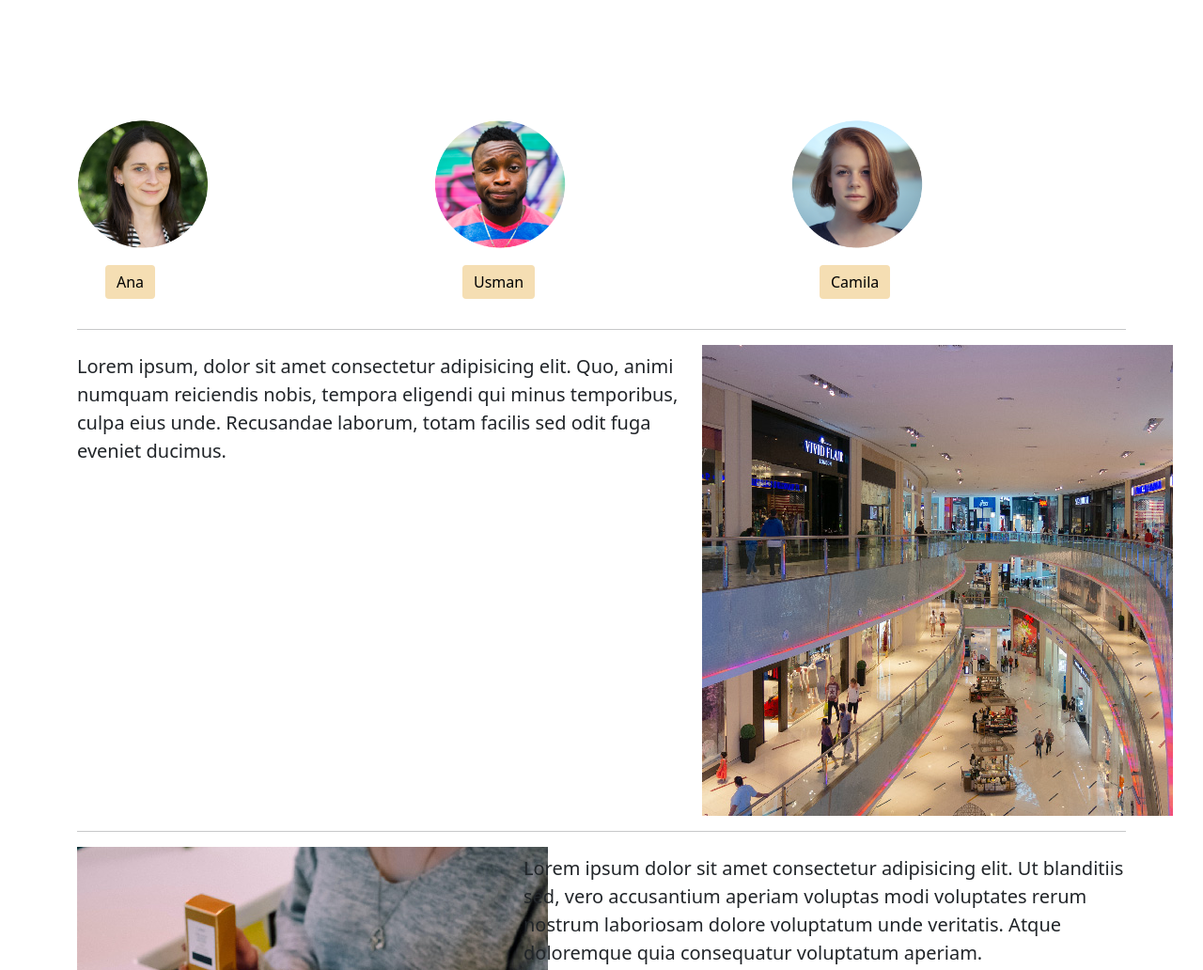
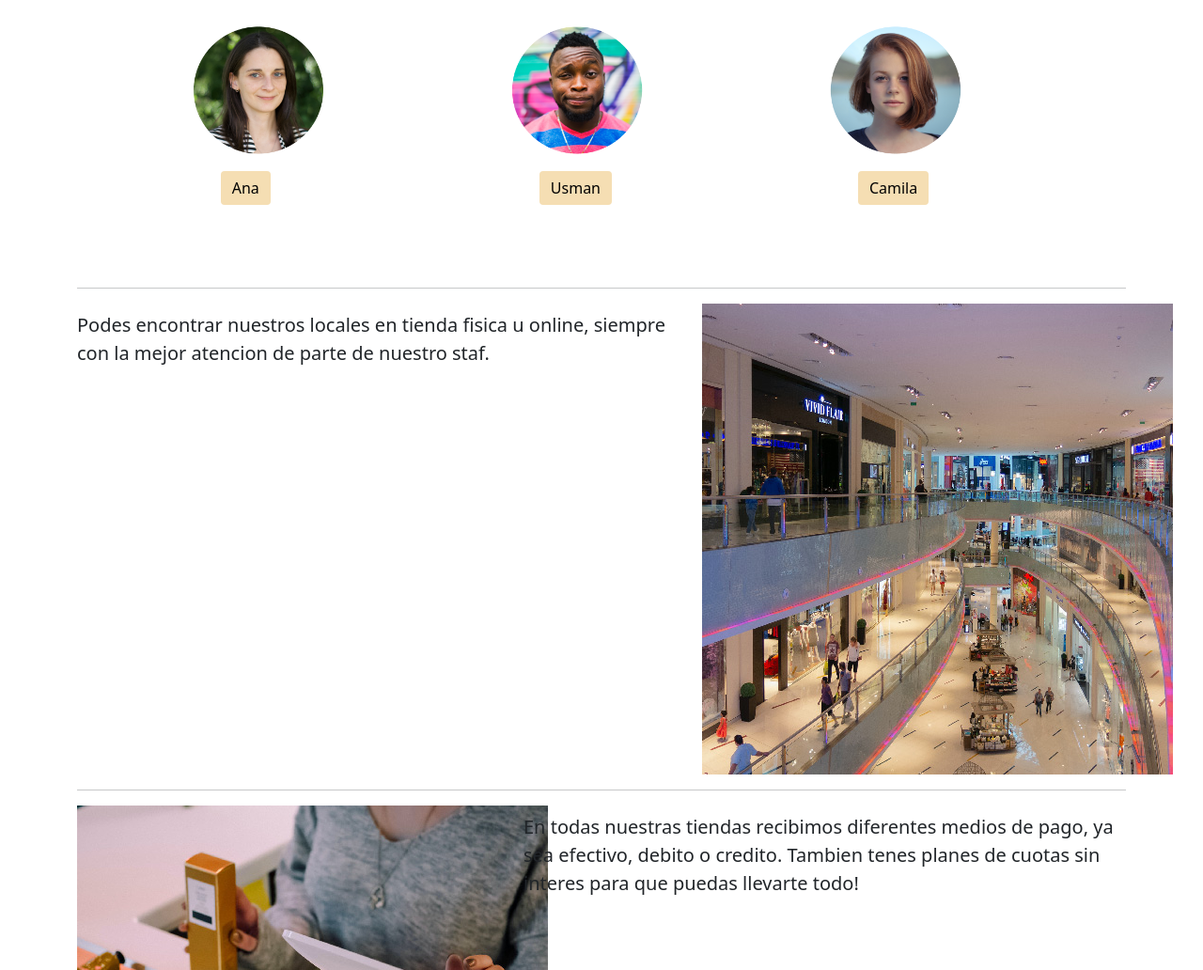
Before and after one commit to pauulinan/proyectoFinal, a plain HTML site: page nosotros.html in a window 1280 px wide. Shown: the part 160-1192 px from the top of the page at 94% size. Drawn offline with nearby package versions, Linux system fonts and the light colour scheme.

Commit message:
Actualizacion de proyecto final
Cambio de los mq, para mejores visualizaciones. Cambio de detalles como lorem por textos relacionados a las imagenes. Actualizacion de los interlinks para que respondan

```diff
--- a/_nosotros.scss
+++ b/_nosotros.scss
@@ -1,5 +1,5 @@
 .marketing {
-  margin-top: 200px;
+  margin-top: 100px;
 }
 
 .btn-style {
@@ -8,3 +8,8 @@
   left: 30px;
   border: none !important;
 }
+
+.row_centrado {
+  padding-left: 11%;
+  padding-bottom: 5%;
+}
--- a/nosotros.html
+++ b/nosotros.html
@@ -5,7 +5,7 @@
     <meta http-equiv="X-UA-Compatible" content="IE=edge" />
     <meta name="viewport" content="width=device-width, initial-scale=1.0" />
     <title>BEE ME</title>
-    <link rel="stylesheet" href="/style.css" />
+    <link rel="stylesheet" href="./style.css" />
     <link rel="preconnect" href="https://fonts.googleapis.com" />
     <link rel="preconnect" href="https://fonts.gstatic.com" crossorigin />
     <link
@@ -96,7 +96,7 @@
       <div class="container marketing">
 
         <!-- Three columns of text below the carousel -->
-        <div class="row">
+        <div class="row row_centrado">
           <div class="col-lg-4">
             <img class="bd-placeholder-img rounded-circle" src="./img/perfil-02.png" width="140" height="140" background="cover"  role="img"  preserveAspectRatio="xMidYMid cslice" focusable="true"><rect width="100%" height="100%" fill="#ccc"/>
 
@@ -128,7 +128,7 @@
         <div class="row featurette">
           <div class="col-md-7">
             <h2 class="featurette-heading"><span class="text-muted"></span></h2>
-            <p class="lead">Lorem ipsum, dolor sit amet consectetur adipisicing elit. Quo, animi numquam reiciendis nobis, tempora eligendi qui minus temporibus, culpa eius unde. Recusandae laborum, totam facilis sed odit fuga eveniet ducimus.</p>
+            <p class="lead">Podes encontrar nuestros locales en tienda fisica u online, siempre con la mejor atencion de parte de nuestro staf.</p>
           </div>
           <div class="col-md-5">
             <img src="./img/nosotros-02.jpg" alt="">
@@ -141,7 +141,7 @@
         <div class="row featurette">
           <div class="col-md-7 order-md-2">
             <h2 class="featurette-heading"><span class="text-muted"></span></h2>
-            <p class="lead">Lorem ipsum dolor sit amet consectetur adipisicing elit. Ut blanditiis sed, vero accusantium aperiam voluptas modi voluptates rerum nostrum laboriosam dolore voluptatum unde veritatis. Atque doloremque quia consequatur voluptatum aperiam.</p>
+            <p class="lead">En todas nuestras tiendas recibimos diferentes medios de pago, ya sea efectivo, debito o credito. Tambien tenes planes de cuotas sin interes para que puedas llevarte todo!</p>
           </div>
           <div class="col-md-5 order-md-1">
             <img src="./img/nosotros-01.jpg" alt="">
@@ -154,7 +154,7 @@
         <div class="row featurette">
           <div class="col-md-7">
             <h2 class="featurette-heading"><span class="text-muted"></span></h2>
-            <p class="lead">Lorem ipsum dolor sit amet consectetur adipisicing elit. Dignissimos, at enim architecto quisquam deleniti unde. Consequuntur repellendus sit temporibus, nam eos ipsa nesciunt perspiciatis? Veniam quidem iusto labore optio nisi?</p>
+            <p class="lead">El horario de atencion en tienda fisica es de lunes a domingo de 9:00hs a 22:00hs. En la tienda online podes comprar todos los dias las 24hs del dia. El stock se renueva constantemente para que no te pierdas nada y los envios se hacen full flash.</p>
           </div>
           <div class="col-md-5">
             <img src="./img/nosotros-03.jpg" alt="">
```
Also changed, not shown: contacto.html (+3 -3 lines), index.html (+2 -2 lines), lookbook.html (+1 -1 lines), shop.html (+1 -1 lines), style.css, 1 other file.
